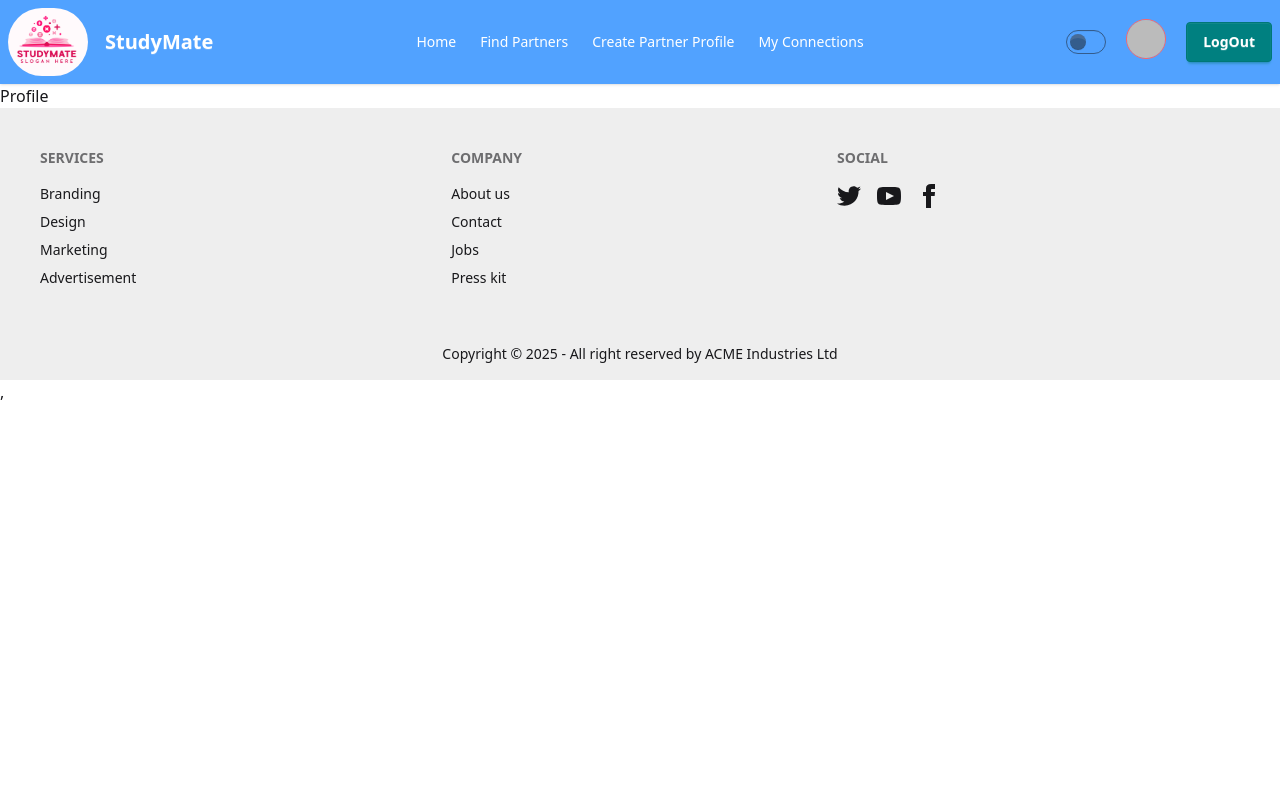
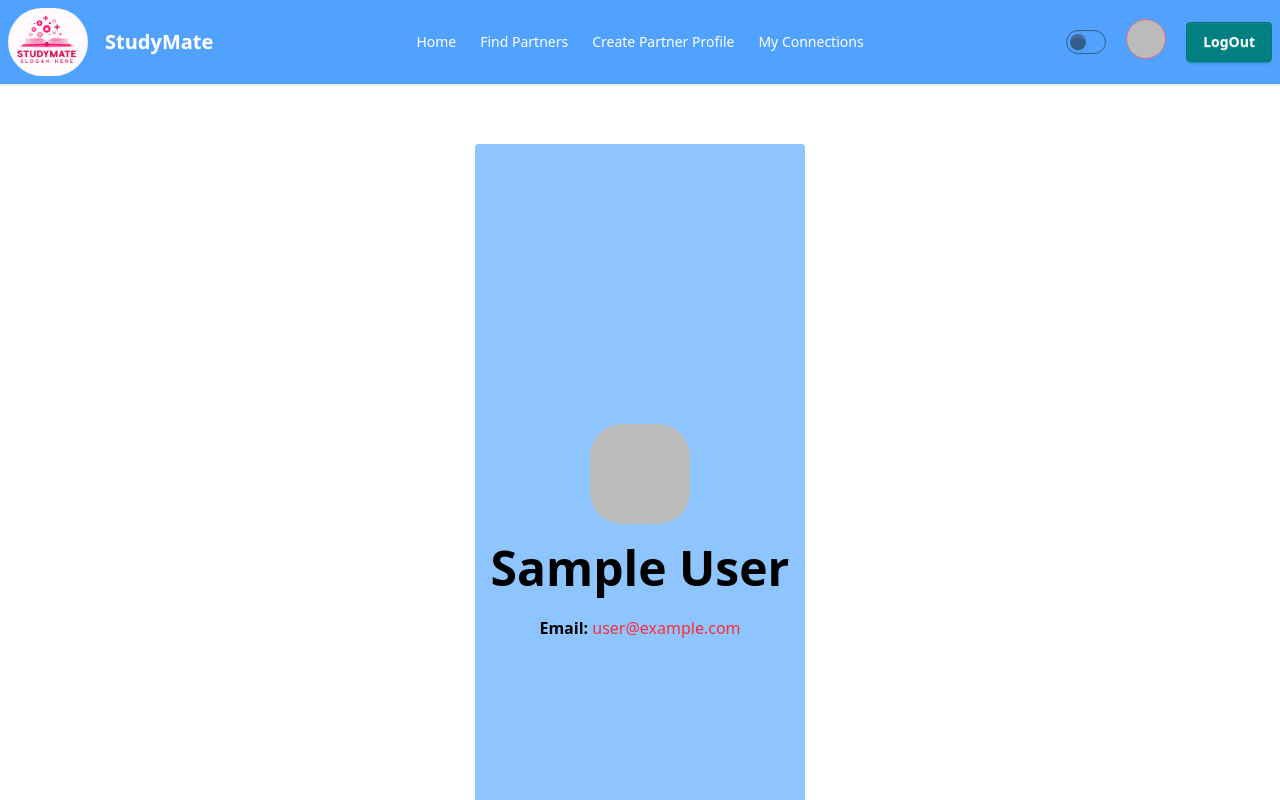
Before and after one commit to ALA22min22/study-mate-clint-a10, a React (Vite) app: page /profile in a window 1280 px wide. Shown: the top 800 px of the page. Built offline with nearby package versions, Linux system fonts and the light colour scheme; no server answers; sample sign-in values are in the browser's storage.

Commit message:
implement the click to logo profile section and profile design

```diff
--- a/src/component/Header.jsx
+++ b/src/component/Header.jsx
@@ -70,7 +70,7 @@ const Header = () => {
                             <details className="dropdown">
                                 <summary className="flex justify-center items-center"><img className='border border-red-400 rounded-full w-[40px] h-[40px]' src={user.photoURL ? user.photoURL : user.photo} alt="" /></summary>
                                 <ul tabIndex="-1" className="dropdown-content menu bg-base-100 text-black font-semibold rounded-box z-1 w-52 p-2 shadow-sm">
-                                    <li><a>Profile</a></li>
+                                    <Link to={"/profile"}><li><a>Profile</a></li></Link>
                                     <li><a onClick={handleLogOut}>Logout</a></li>
                                 </ul>
                             </details>
--- a/src/pages/Profile/Profile.jsx
+++ b/src/pages/Profile/Profile.jsx
@@ -1,9 +1,26 @@
-import React from 'react';
+import React, { useContext } from 'react';
+import { AuthContext } from '../../Provider/AuthProvider';
 
 const Profile = () => {
+    const {user} = useContext(AuthContext);
     return (
-        <div>
-            Profile
+        <div className=' flex my-15 '>
+            <div className='mx-auto'>
+                <div className="hero bg-blue-300 rounded min-h-screen">
+                    <div className="hero-content text-center">
+                        <div className="max-w-md">
+
+                                <img className='mx-auto rounded-4xl mb-5 w-4/12' src={user.photoURL? user.photoURL : user.photo} alt="" />
+
+                            <h1 className="text-5xl font-bold text-black">  {user.displayName? user.displayName : user.name}</h1>
+                            <p className="py-6 text-red-500">
+                                <span className='text-black font-bold'>Email:</span>  {user.email}
+                            </p>
+
+                        </div>
+                    </div>
+                </div>
+            </div>
         </div>
     );
 };
```
